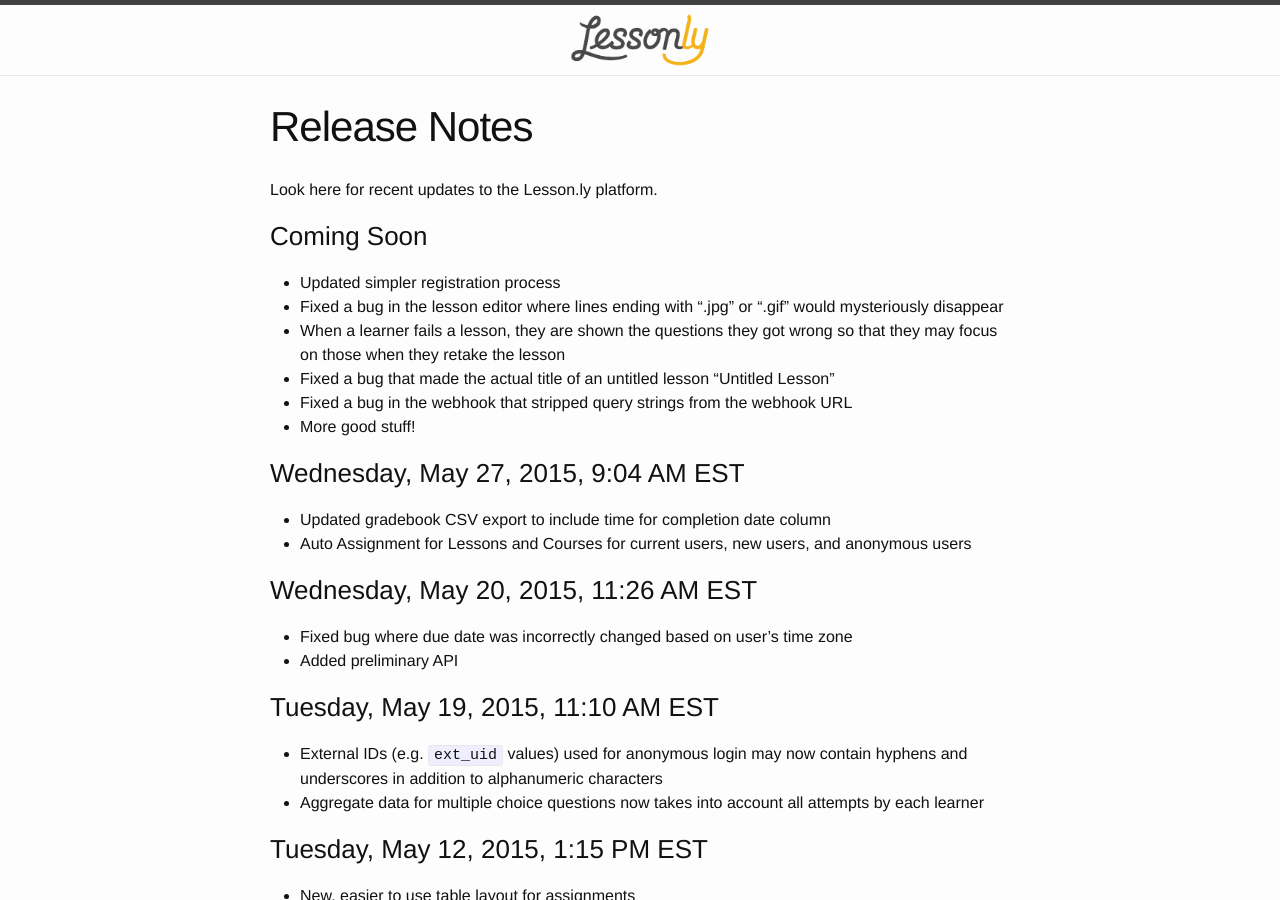
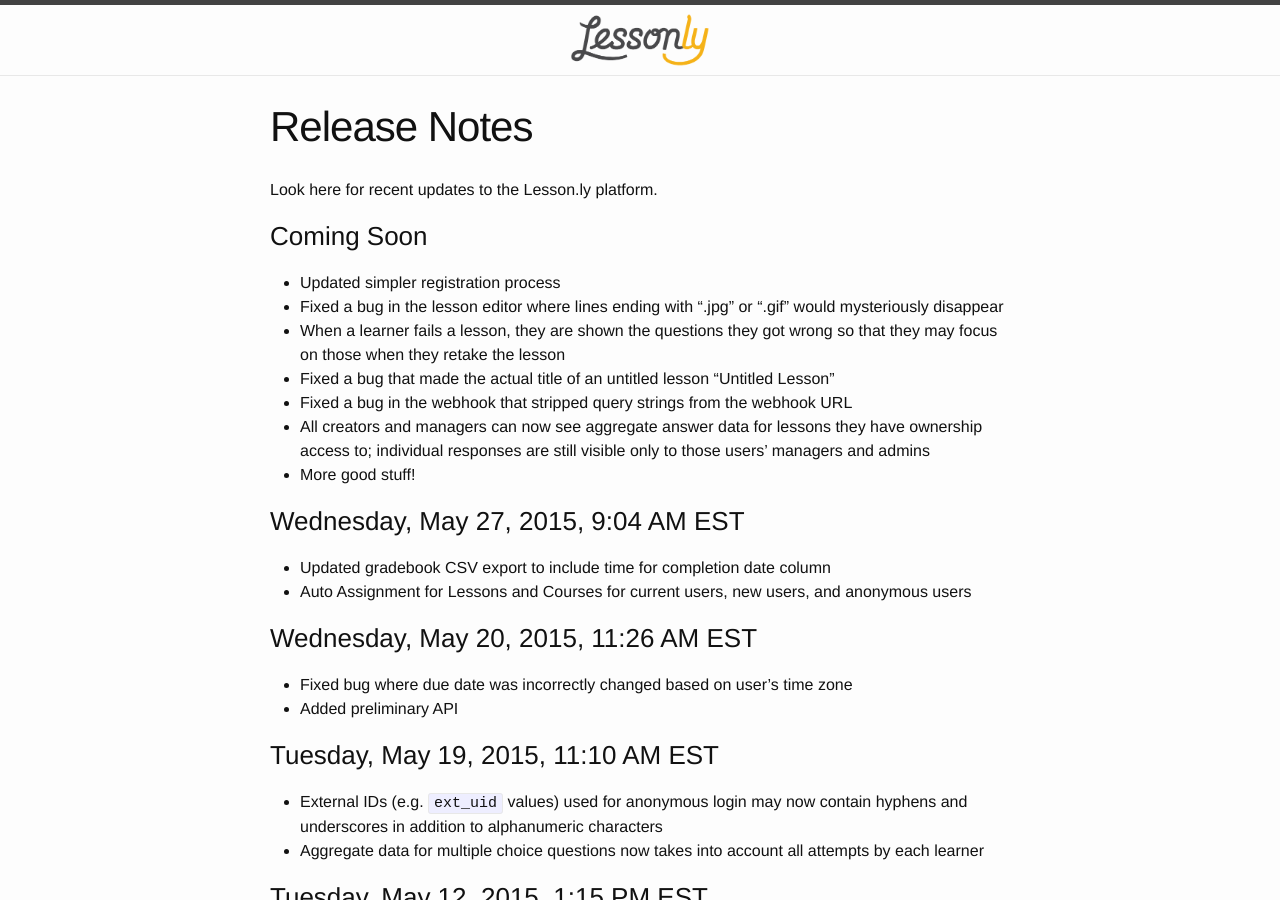
Before and after one commit to isabella232/lessonly.github.io, a Jekyll site: the page built from release-notes.md, in a window 1280 px wide and 900 px high. Built offline with Jekyll 4.4.1, drawn with Linux system fonts in a browser that asks for light colours.

Commit message:
Aggregate answer data available to lesson owners

```diff
--- a/release-notes.md
+++ b/release-notes.md
@@ -13,6 +13,7 @@
 - When a learner fails a lesson, they are shown the questions they got wrong so that they may focus on those when they retake the lesson
 - Fixed a bug that made the actual title of an untitled lesson "Untitled Lesson"
 - Fixed a bug in the webhook that stripped query strings from the webhook URL
+- All creators and managers can now see aggregate answer data for lessons they have ownership access to; individual responses are still visible only to those users' managers and admins
 - More good stuff!
 
 ### Wednesday, May 27, 2015, 9:04 AM EST
```
